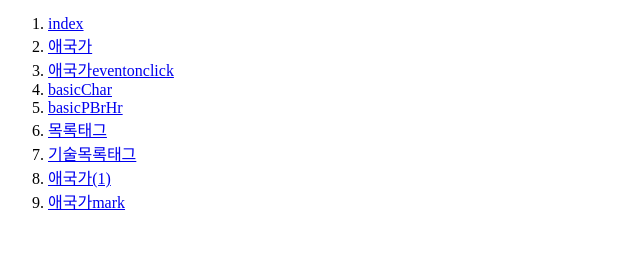
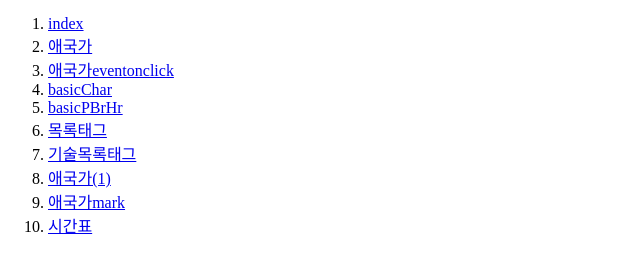
Before and after one commit to ckdprms123/ckdprms123.github.io, a plain HTML site: page index.html in a window 1280 px wide. Shown: the part 156-428 px from the top of the page, without its empty margins (0-640 px from the left). Drawn offline with Linux system fonts and the light colour scheme.

Commit message:
Update index.html

```diff
--- a/index.html
+++ b/index.html
@@ -18,6 +18,7 @@
 <li><a href="https://ckdprms12.github.io/82.html" target="_blank">기술목록태그</a></li>
 <li><a href="https://ckdprms12.github.io/headBasic.html" target="_blank">애국가(1)</a></li>
 <li><a href="https://ckdprms123.github.io/애국가mark.html" target="_blank">애국가mark</a></li>
+ <li><a href="https://ckdprms12.github.io/timetable.html" target="_blank">시간표</a></li>
 </ol>
 </body>
 </html>
```
